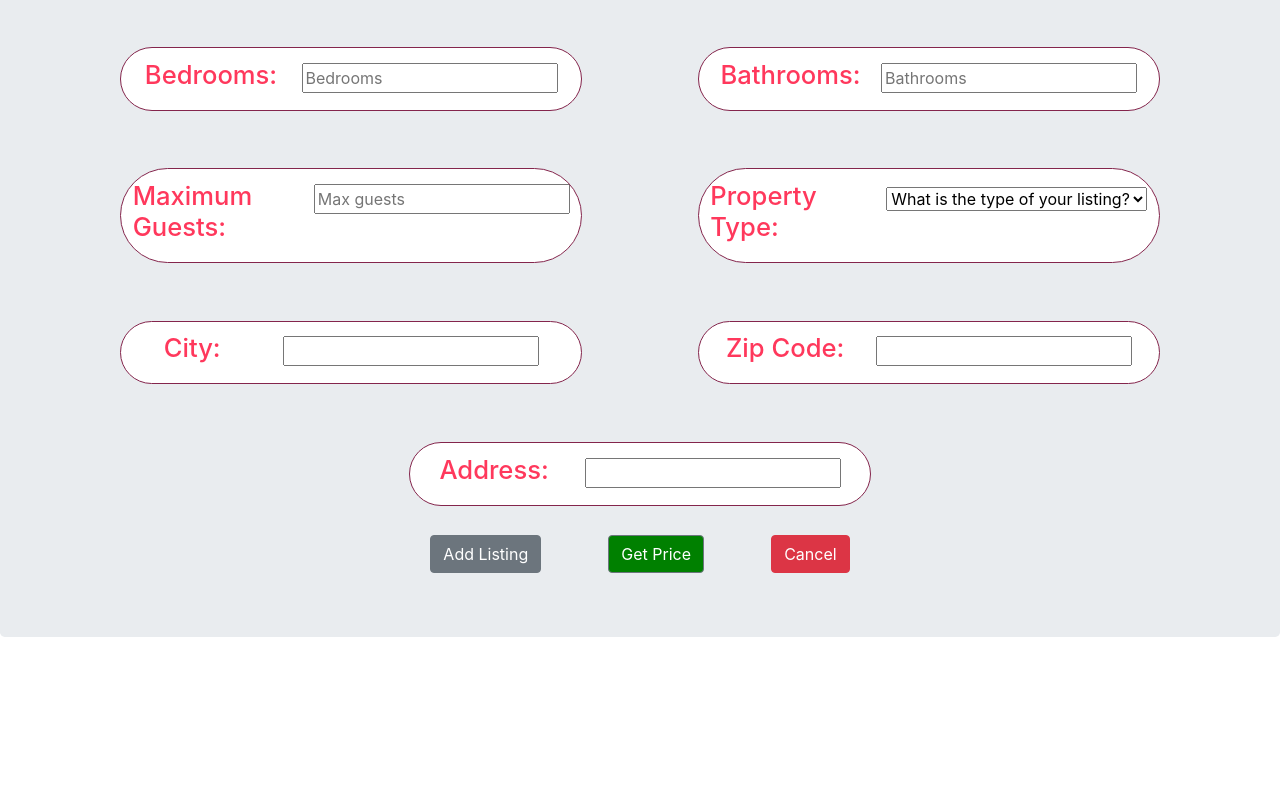
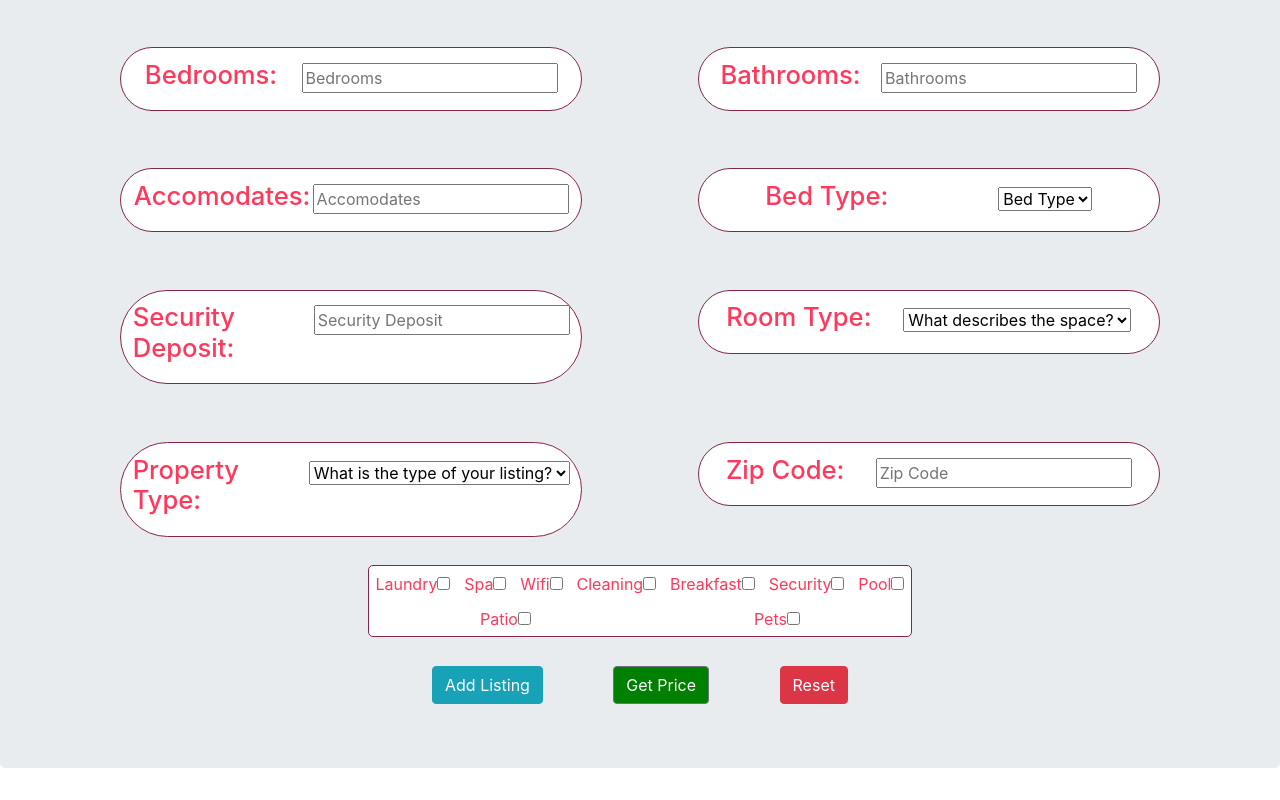
Before and after one commit to bw-ft-airbnb-1/front-end, a React (Create React App) app in the folder optimal-price/: page /newlisting in a window 1280 px wide. Shown: the part 390-1190 px from the top of the page. Before the commit the page ends 1059 px from the top, so only its background shows below. Built offline with nearby package versions, Linux system fonts and the light colour scheme.

Commit message:
Pre-DS integration add listing entirely complete.

```diff
--- a/optimal-price/src/components/Dashboard.css
+++ b/optimal-price/src/components/Dashboard.css
@@ -71,6 +71,10 @@ box-shadow: none;
     background-color: green;
 }
 
+.run-ds-btn:hover {
+    background-color: darkgreen;
+}
+
 .button-div {
     width: 40%;
     margin-left: 30%;
@@ -78,3 +82,21 @@ box-shadow: none;
     display: flex;
     justify-content: space-around;
 }
+
+.checkbox-card {
+    margin-left: 20%;
+    margin-right: 20%;
+    margin-bottom: 2.5%;
+
+    display: flex;
+    flex-direction: row;
+    flex-wrap: wrap;
+    justify-content: space-around;
+    align-items: baseline;
+    border-radius: 5px;
+    border-color: #84254C;
+}
+
+.check {
+    margin: 1%;
+}
--- a/optimal-price/src/components/Dashboard/AddListing.js
+++ b/optimal-price/src/components/Dashboard/AddListing.js
@@ -18,22 +18,19 @@ import { reset } from 'ansi-colors';
 
 export const AddListing = () => {
  const [listing, setListing] = useState({
-     availability: {"Monday":false, "Tuesday":false, "Wednesday":false, "Thursday":false, "Friday":false, "Saturday":false, "Sunday":false},
      minimumPrice: "",
      minimumNights: "",
      bedrooms: "",
      bathrooms: "",
-     entirePlace: true,
-     maxGuests: "",
-     amenities: {"laundry":false, "spa":false, "wifi":false, "cleaning":false, "breakfast":false, "security":false, "pool":false, "patio":false},
+     accomodates: "",
+     bedType: "",
+     securityDeposit: "",
+     roomType: "",
      propertyType: "",
-     city: "",
      zipCode: "",
-     address: ""
+     amenities: {"laundry":false, "spa":false, "wifi":false, "cleaning":false, "breakfast":false, "security":false, "pool":false, "patio":false, "pets":false}
  })
- const [priceEst, setPriceEst] = useState({
-     price: 0.00
- })
+ const [priceEst, setPriceEst] = useState(0)
 
  // Still need to take care of Amenities, entirePlace, and Availability
 
@@ -43,6 +40,16 @@ export const AddListing = () => {
          [event.target.name]: event.target.value
      })
  }
+
+const updateCheckbox = (event) => {
+    const val = event.target.checked;
+    const name = event.target.name;
+    let updatedAmenities = Object.assign({}, listing.amenities, {[name]: val})
+    setListing({
+        ...listing,
+        amenities: updatedAmenities
+    })
+}
 
 
  const addListing = (event) => {
@@ -60,29 +67,27 @@ const runPriceEstimator = (event) => {
 
 const cancelForm = () => {
     setListing({
-        availability: {"Monday":false, "Tuesday":false, "Wednesday":false, "Thursday":false, "Friday":false, "Saturday":false, "Sunday":false},
         minimumPrice: "",
         minimumNights: "",
         bedrooms: "",
         bathrooms: "",
-        entirePlace: true,
-        maxGuests: "",
-        amenities: {"laundry":false, "spa":false, "wifi":false, "cleaning":false, "breakfast":false, "security":false, "pool":false, "patio":false},
+        accomodates: "",
+        bedType: "",
+        securityDeposit: "",
+        roomType: "",
         propertyType: "",
-        city: "",
         zipCode: "",
-        address: ""
+        amenities: {"laundry":false, "spa":false, "wifi":false, "cleaning":false, "breakfast":false, "security":false, "pool":false, "patio":false}
+
     })
-    setPriceEst({
-        price: 0.00
-    })
+    setPriceEst(0.00)
 }
 
     return(
         <div>
         <NavBar />
         <Card id="output-card" className="addCard">
-    <h1 className="output-label-text">Predicted Price: $ {priceEst.price}</h1>
+    <h1 className="output-label-text">Predicted Price: $ {priceEst}</h1>
         </Card>
             <Jumbotron className="addListing-jumbo">
                 <form className="addListing" onSubmit={AddListing}>
@@ -147,15 +152,64 @@ const cancelForm = () => {
                     </Card>
                     <Card className="addCard">
                         <label className="addListing-label">
-                        <h4 className="label-text">Maximum Guests: </h4>
+                        <h4 className="label-text">Accomodates: </h4>
                             <input
                             type="number"
-                            name="maxGuests"
-                            value={listing.maxGuests || ""}
+                            name="accomodates"
+                            value={listing.accomodates || ""}
                             min="1"
-                            placeholder="Max guests"
+                            placeholder="Accomodates"
                             onChange={handleChange}
                             />
+                        </label>
+                    </Card>
+                    <Card className="addCard">
+                        <label className="addListing-label">
+                        <h4 className="label-text">Bed Type: </h4>
+                            <select
+                            name="propertyType"
+                            value={listing.bedType}
+                            onChange={handleChange}
+                            required
+                            >
+                                <option value="none">Bed Type</option>
+                                <option value="realBed">Real Bed</option>
+                                <option value="pullOut">Pull-out</option>
+                                <option value="sofa">Sofa</option>
+                                <option value="futon">Futon</option>
+                                <option value="couch">Couch</option>
+                                <option value="airbed">Airbed</option>
+                            </select>
+                        </label>
+                    </Card>
+                    <Card className="addCard">
+                        <label className="addListing-label">
+                        <h4 className="label-text">Security Deposit: </h4>
+                            <input
+                            type="number"
+                            min="0"
+                            name="securityDeposit"
+                            placeholder="Security Deposit"
+                            value={listing.securityDeposit}
+                            onChange={handleChange}
+                            required
+                            />
+                        </label>
+                    </Card>
+                    <Card className="addCard">
+                        <label className="addListing-label">
+                        <h4 className="label-text">Room Type: </h4>
+                            <select
+                            name="roomType"
+                            value={listing.roomType}
+                            onChange={handleChange}
+                            required
+                            >
+                                <option value="none">What describes the space?</option>
+                                <option value="privateRoom">Private Room</option>
+                                <option value="entireHomeOrApt">Entire Home/Apt.</option>
+                                <option value="shared">Shared Home/Apt.</option>
+                            </select>
                         </label>
                     </Card>
                     <Card className="addCard">
@@ -171,19 +225,24 @@ const cancelForm = () => {
                                 <option value="House">House</option>
                                 <option value="Townhouse">Townhouse</option>
                                 <option value="Apartment">Apartment</option>
+                                <option value="Condominium">Condominium</option>
+                                <option value="Loft">Loft</option>
+                                <option value="ServicedApartment">Serviced Apartment</option>
+                                <option value="Hostel">Hostel</option>
+                                <option value="guestSuite">Guest Suite</option>
+                                <option value="BedandBreakfast">Bed and Breakfast</option>
+                                <option value="guestHouse">Guest House</option>
+                                <option value="hotel">Hotel</option>
+                                <option value="boutiqueHotel">Boutique Hotel</option>
+                                <option value="bungalow">Bungalow</option>
+                                <option value="boat">Boat</option>
+                                <option value="tinyHouse">Tiny House</option>
+                                <option value="houseBoat">House Boat</option>
+                                <option value="CamperRV">Camper/RV</option>
+                                <option value="villa">Villa</option>
+                                <option value="aparthotel">Aparthotel</option>
+                                <option value="Other">Other</option>
                             </select>
-                        </label>
-                    </Card>
-                    <Card className="addCard">
-                        <label className="addListing-label">
-                        <h4 className="label-text">City: </h4>
-                            <input
-                            type="text"
-                            name="city"
-                            value={listing.city}
-                            onChange={handleChange}
-                            required
-                            />
                         </label>
                     </Card>
                     <Card className="addCard">
@@ -192,34 +251,107 @@ const cancelForm = () => {
                             <input
                             type="number"
                             name="zipCode"
+                            min="5"
+                            placeholder="Zip Code"
                             value={listing.zipCode}
                             onChange={handleChange}
                             required
                             />
                         </label>
                     </Card>
-                    <Card className="addCard">
-                        <label className="addListing-label">
-                        <h4 className="label-text">Address: </h4>
+                    <Card className="checkbox-card">
+                        <label className="check">
+                            Laundry
                             <input
-                            type="text"
-                            name="address"
-                            value={listing.address}
-                            onChange={handleChange}
-                            required
+                            type="checkbox"
+                            name="laundry"
+                            onChange={updateCheckbox}
+                            checked={listing.amenities.laundry}
+                            />
+                        </label>
+                        <label className="check">
+                            Spa
+                            <input
+                            type="checkbox"
+                            name="spa"
+                            onChange={updateCheckbox}
+                            checked={listing.amenities.spa}
+                            />
+                        </label>
+                        <label className="check">
+                            Wifi
+                            <input
+                            type="checkbox"
+                            name="wifi"
+                            onChange={updateCheckbox}
+                            checked={listing.amenities.wifi}
+                            />
+                        </label>
+                        <label className="check">
+                            Cleaning
+                            <input
+                            type="checkbox"
+                            name="cleaning"
+                            onChange={updateCheckbox}
+                            checked={listing.amenities.cleaning}
+                            />
+                        </label>
+                        <label className="check">
+                            Breakfast
+                            <input
+                            type="checkbox"
+                            name="breakfast"
+                            onChange={updateCheckbox}
+                            checked={listing.amenities.breakfast}
+                            />
+                        </label>
+                        <label className="check">
+                            Security
+                            <input
+                            type="checkbox"
+                            name="security"
+                            onChange={updateCheckbox}
+                            checked={listing.amenities.security}
+                            />
+                        </label>
+                        <label className="check">
+                            Pool
+                            <input
+                            type="checkbox"
+                            name="pool"
+                            onChange={updateCheckbox}
+                            checked={listing.amenities.pool}
+                            />
+                        </label>
+                        <label className="check">
+                            Patio
+                            <input
+                            type="checkbox"
+                            name="patio"
+                            onChange={updateCheckbox}
+                            checked={listing.amenities.patio}
+                            />
+                        </label>
+                        <label className="check">
+                            Pets
+                            <input
+                            type="checkbox"
+                            name="pets"
+                            onChange={updateCheckbox}
+                            checked={listing.amenities.pets}
                             />
                         </label>
                     </Card>
                 </form>
                 <div className="button-div">
-                <Button onClick={addListing} className="submitButton">
+                <Button onClick={addListing} color="info" className="submitButton">
                     Add Listing
                 </Button>
                 <Button onClick={runPriceEstimator} className="run-ds-btn">
                     Get Price
                 </Button>
                 <Button onClick={cancelForm} color="danger">
-                    Cancel
+                    Reset
                 </Button>
                 </div>
             </Jumbotron>
--- a/optimal-price/src/components/Dashboard/CardCreator.js
+++ b/optimal-price/src/components/Dashboard/CardCreator.js
@@ -6,7 +6,7 @@ import {
 } from 'reactstrap';
 
 
-   export const Cards = props =>{
+   export const Cards = props => {
       return (
         <div>
           <Card>
```
